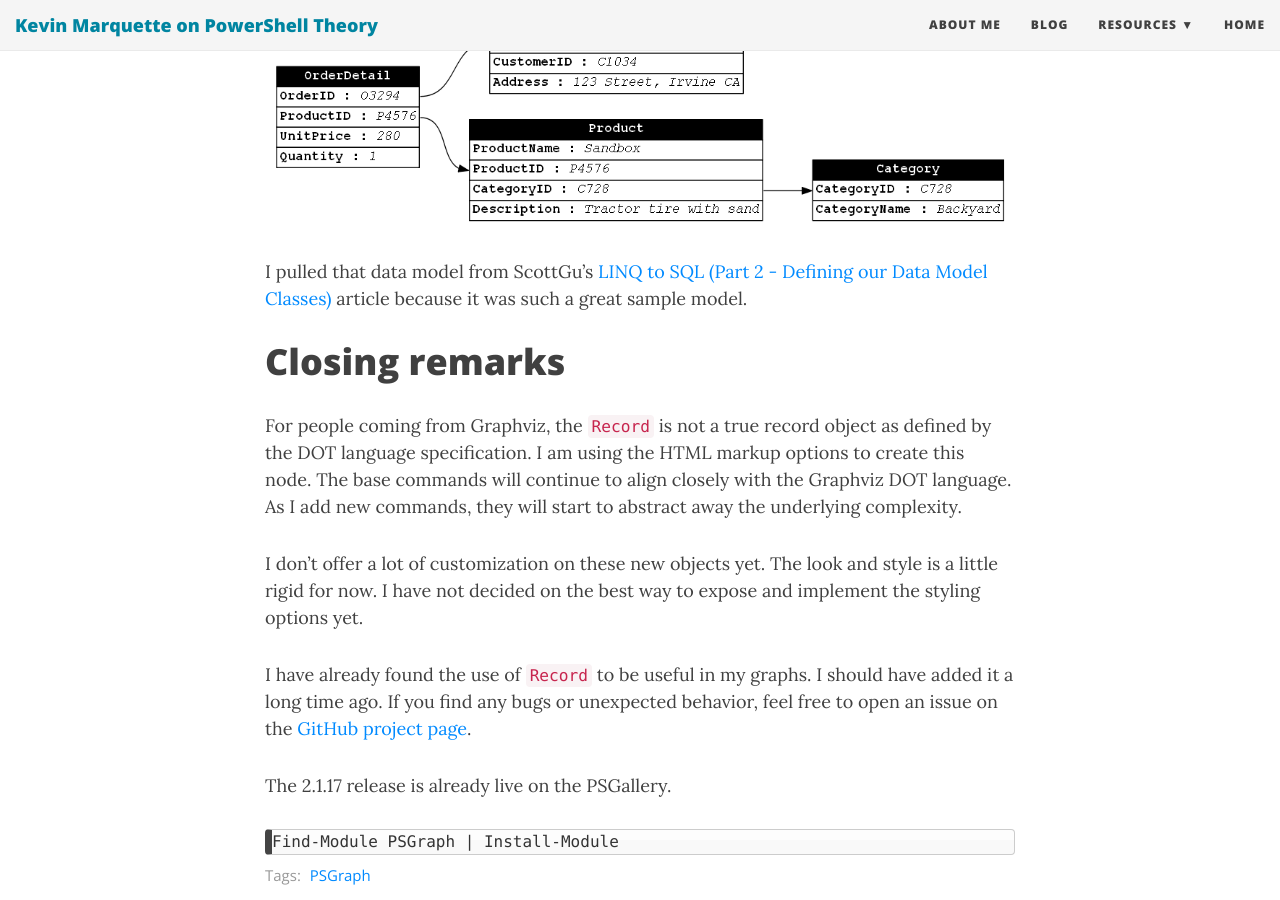
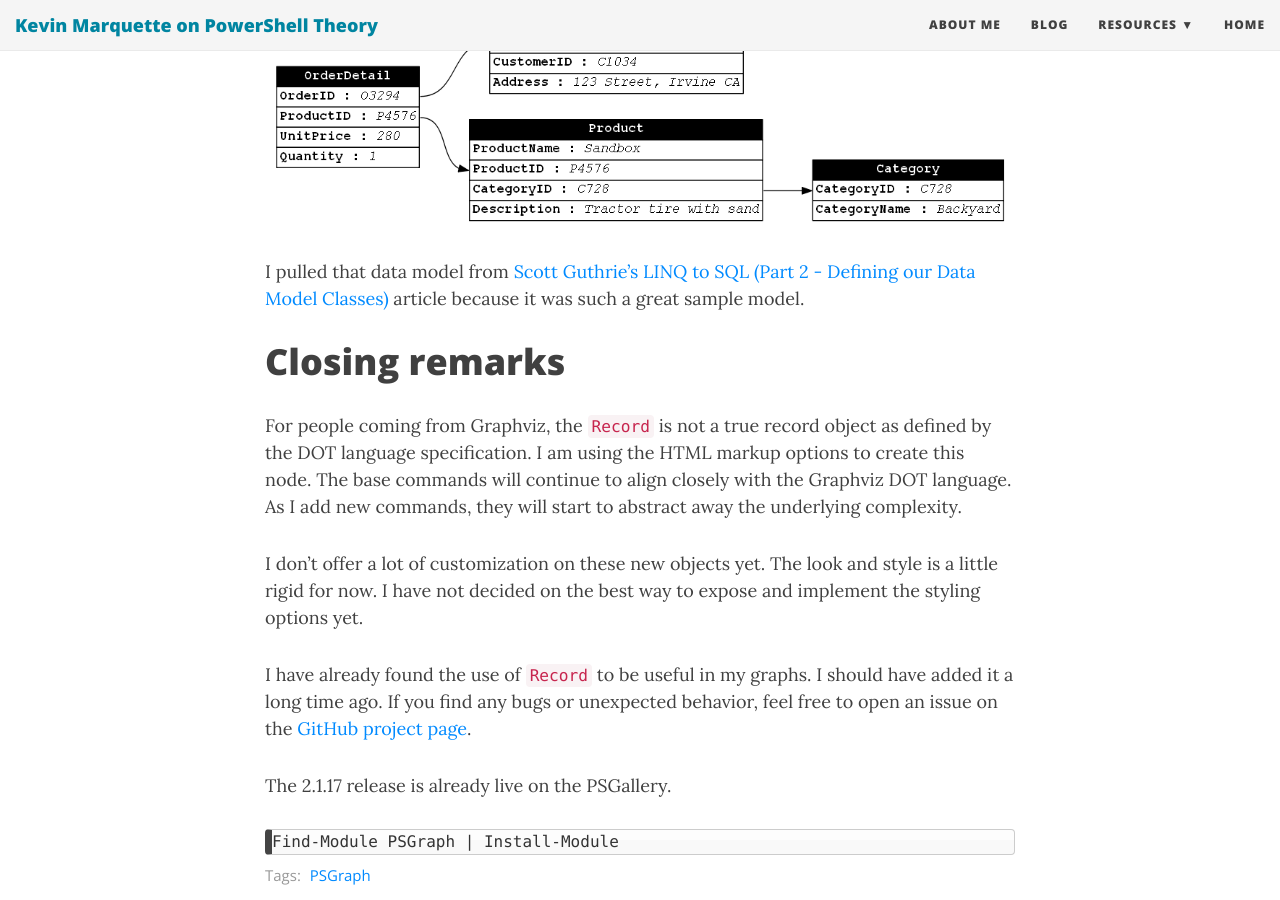
Before and after one commit to KevinMarquette/kevinmarquette.github.io, a Jekyll site: the page built from _posts/2018-02-17-Powershell-PSGraph-2.1.17-the-record-release.md, in a window 1280 px wide and 900 px high, scrolled down 8432 px. Built offline with Jekyll 4.4.1, drawn with Linux system fonts in a browser that asks for light colours; nearby versions of some CDN libraries.

Commit message:
add Scott's twitter

```diff
--- a/_posts/2018-02-17-Powershell-PSGraph-2.1.17-the-record-release.md
+++ b/_posts/2018-02-17-Powershell-PSGraph-2.1.17-the-record-release.md
@@ -248,7 +248,7 @@
 
 ![same sample data model diagram showing values instead of types](/img/datamodelvalue.png)
 
-I pulled that data model from ScottGu's [LINQ to SQL (Part 2 - Defining our Data Model Classes)](https://weblogs.asp.net/scottgu/linq-to-sql-part-2-defining-our-data-model-classes) article because it was such a great sample model.
+I pulled that data model from [Scott Guthrie's](https://twitter.com/scottgu) [LINQ to SQL (Part 2 - Defining our Data Model Classes)](https://weblogs.asp.net/scottgu/linq-to-sql-part-2-defining-our-data-model-classes) article because it was such a great sample model.
 
 # Closing remarks
 
```
